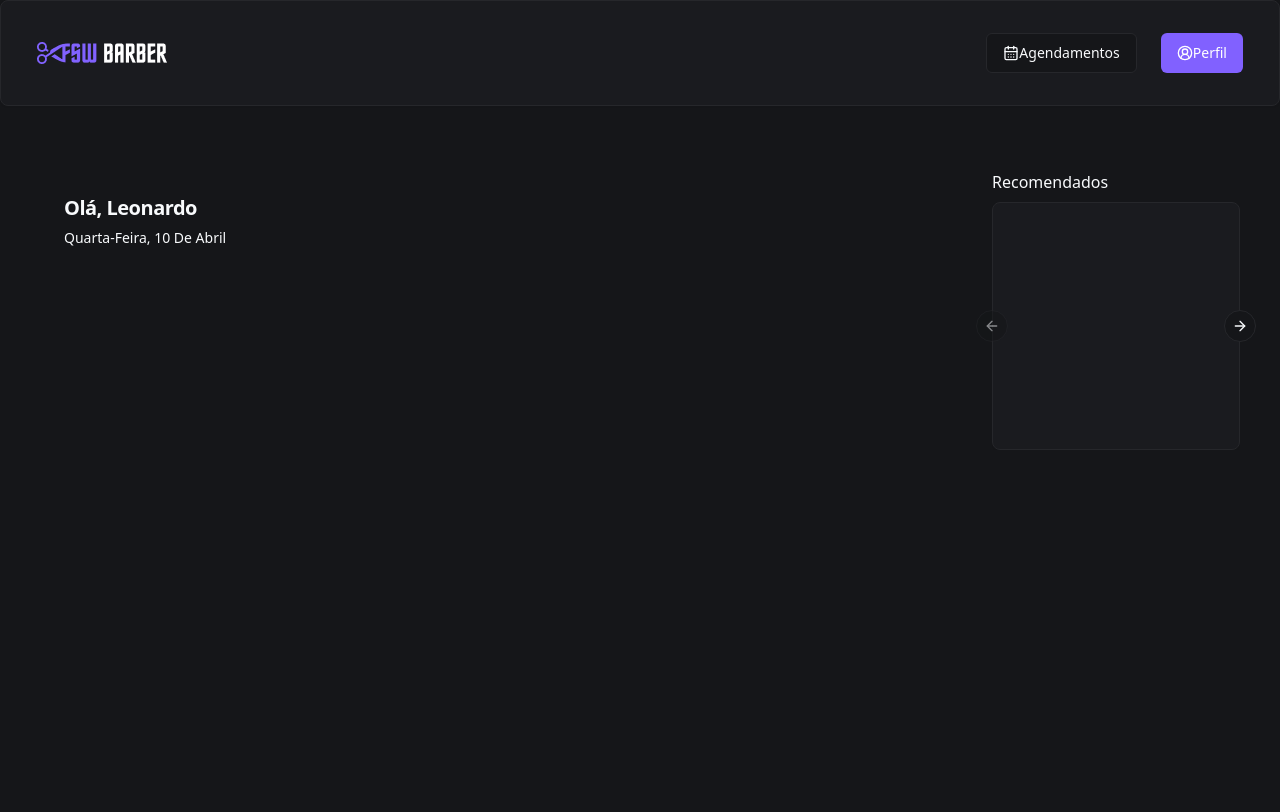
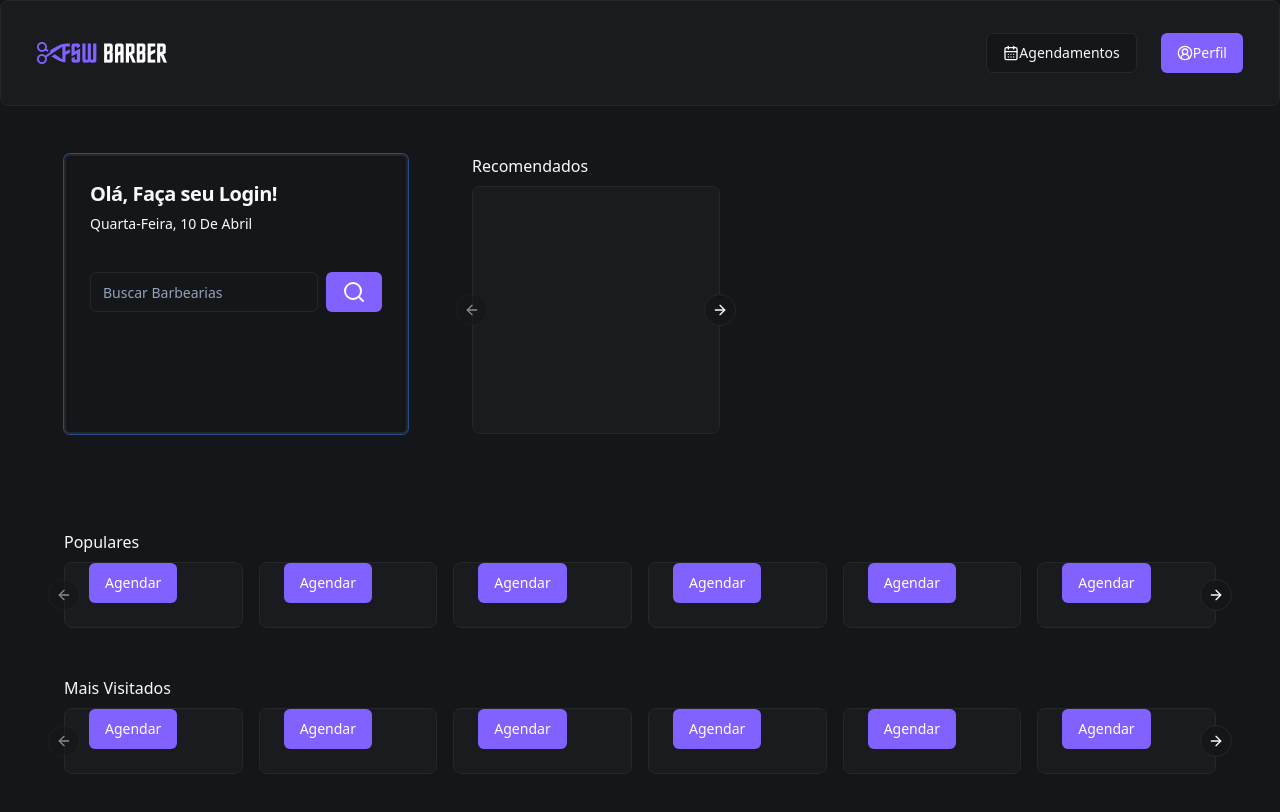
Before and after one commit to leonardo060190/barbershop, a React (Vite) app: page /home in a window 1280 px wide. Shown: the top 812 px of the page. Built offline with nearby package versions, Linux system fonts and the light colour scheme.

Commit message:
feito os carousel

```diff
--- /dev/null
+++ b/src/components/ui/input.tsx
@@ -0,0 +1,25 @@
+import * as React from "react"
+
+import { cn } from "@/lib/utils"
+
+export interface InputProps
+  extends React.InputHTMLAttributes<HTMLInputElement> {}
+
+const Input = React.forwardRef<HTMLInputElement, InputProps>(
+  ({ className, type, ...props }, ref) => {
+    return (
+      <input
+        type={type}
+        className={cn(
+          "flex h-10 w-full rounded-md border border-input bg-background px-3 py-2 text-sm ring-offset-background file:border-0 file:bg-transparent file:text-sm file:font-medium placeholder:text-muted-foreground focus-visible:outline-none focus-visible:ring-2 focus-visible:ring-ring focus-visible:ring-offset-2 disabled:cursor-not-allowed disabled:opacity-50",
+          className
+        )}
+        ref={ref}
+        {...props}
+      />
+    )
+  }
+)
+Input.displayName = "Input"
+
+export { Input }
--- a/src/page/home/home.tsx
+++ b/src/page/home/home.tsx
@@ -8,33 +8,53 @@ import {
   CarouselNext,
   CarouselPrevious,
 } from "@/components/ui/carousel";
+import { Input } from "@/components/ui/input";
+import { Button } from "@/components/ui/button";
+import { Search } from "lucide-react";
 
 const home = () => {
   return (
     <div>
       <Header />
 
-      <div className="px-10 py-16 justify-between item-center flex flex-col md:flex-row">
-        <div>
+      <div className="px-16 py-12 content-between flex flex-col md:flex-row">
+        <div className="border-2 ring-1 rounded-md">
           <CardHeader>
-            <CardTitle className="text-xl font-bold">Olá, Leonardo</CardTitle>
-
+            <CardTitle className="text-xl">
+              Olá, <span className="font-bold">Faça seu Login</span>!
+            </CardTitle>
+            {/* exibe o horario atual*/}
             <HoraFormat />
+            <div className="py-8 flex w-full max-w-sm items-center space-x-2 ">
+              <Input
+                className="outline-0"
+                type="text"
+                placeholder="Buscar Barbearias"
+              />
+              <Button type="submit">
+                <Search />
+              </Button>
+            </div>
           </CardHeader>
         </div>
-
-        <div >
+        {/* carocel de recomendados */}
+        <div className="px-16">
           <h3 className="pb-2">Recomendados</h3>
           <Carousel
-
-
+            opts={{
+              align: "start",
+            }}
+            className="w-full"
           >
-            <CarouselContent>
+            <CarouselContent className="flex">
               {Array.from({ length: 4 }).map((_, index) => (
-                <CarouselItem key={index}>
+                <CarouselItem
+                  key={index}
+                  className="md:basis-1/2 lg:basis-full"
+                >
                   <div>
                     <Card>
-                      <CardContent className="flex aspect-square "></CardContent>
+                      <CardContent className="flex aspect-square"></CardContent>
                     </Card>
                   </div>
                 </CarouselItem>
@@ -45,6 +65,58 @@ const home = () => {
           </Carousel>
         </div>
       </div>
+      {/* carocel de populares */}
+      <div className=" px-16 py-12 justify-between item-center">
+        <h3 className="pb-2">Populares</h3>
+        <Carousel
+          opts={{
+            align: "start",
+          }}
+          className="w-full"
+        >
+          <CarouselContent className="-ml-4">
+            {Array.from({ length: 10 }).map((_, index) => (
+              <CarouselItem key={index} className="md:basis-1/2 lg:basis-1/6">
+                <div>
+                  <Card>
+                    <CardContent>
+                      <Button>Agendar</Button>
+                    </CardContent>
+                  </Card>
+                </div>
+              </CarouselItem>
+            ))}
+          </CarouselContent>
+          <CarouselPrevious />
+          <CarouselNext />
+        </Carousel>
+      </div>
+      {/* carocel de mais visitados */}
+      <div className=" px-16 pb-12 justify-between item-center">
+        <h3 className="pb-2">Mais Visitados</h3>
+        <Carousel
+          opts={{
+            align: "start",
+          }}
+          className="w-full "
+        >
+          <CarouselContent>
+            {Array.from({ length: 10 }).map((_, index) => (
+              <CarouselItem key={index} className="md:basis-1/2 lg:basis-1/6">
+                <div>
+                  <Card>
+                    <CardContent className="flex">
+                    <Button>Agendar</Button>
+                    </CardContent>
+                  </Card>
+                </div>
+              </CarouselItem>
+            ))}
+          </CarouselContent>
+          <CarouselPrevious />
+          <CarouselNext />
+        </Carousel>
+      </div>
     </div>
   );
 };
```
